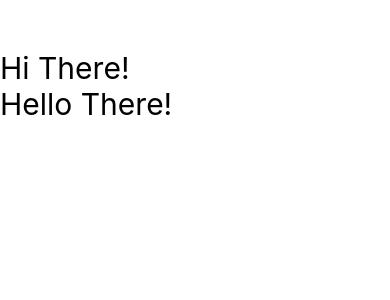
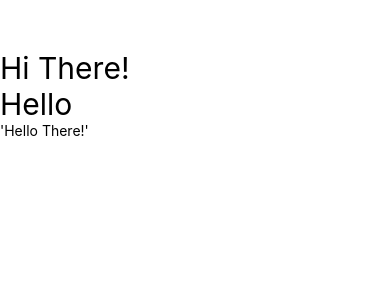
Before and after one commit to anchal66/ReactNativeTut, a React Native app: screen / in a window 390 px wide. Shown: the top 300 px of the page. Built offline with nearby package versions, Linux system fonts and the light colour scheme.

Commit message:
Assign JSX to variable

```diff
--- a/src/screens/ComponentsScreen.js
+++ b/src/screens/ComponentsScreen.js
@@ -1,13 +1,18 @@
 import React from 'react';
-import {Text, StyleSheet} from 'react-native';
+import { Text, StyleSheet, View } from 'react-native';
 
-const test ='Hello There!'
+const test = <Text>'Hello There!'</Text>;
 const ComponentScreen = () => {
-    return <Text style={styles.textStyle}>{test}</Text>
+    return (
+        <View>
+              <Text style={styles.textStyle}>Hello</Text>
+               {test}
+        </View>
+    );
 };
 
 const styles = StyleSheet.create({
-    textStyle:{
+    textStyle: {
         fontSize: 30
     }
 });
```
